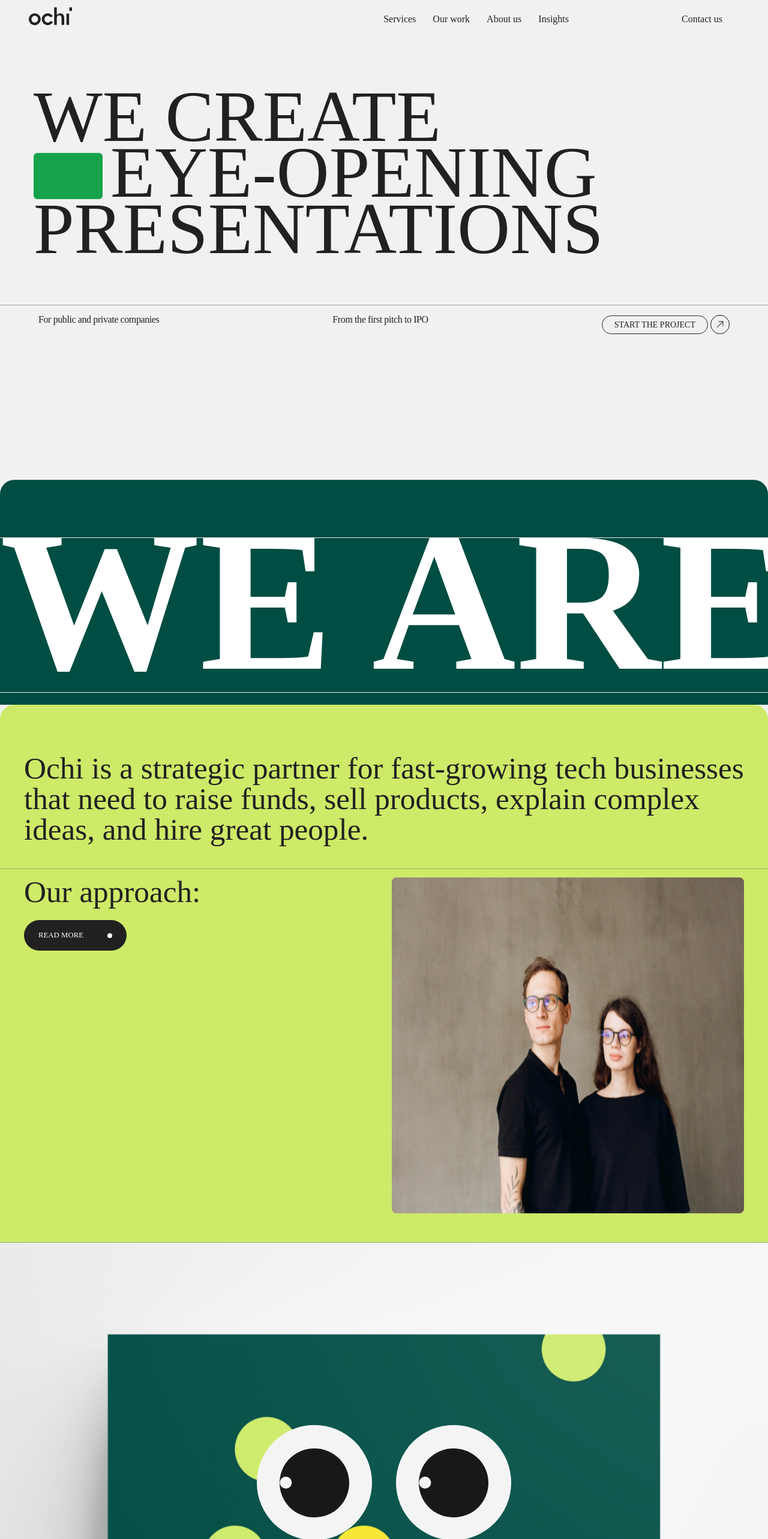
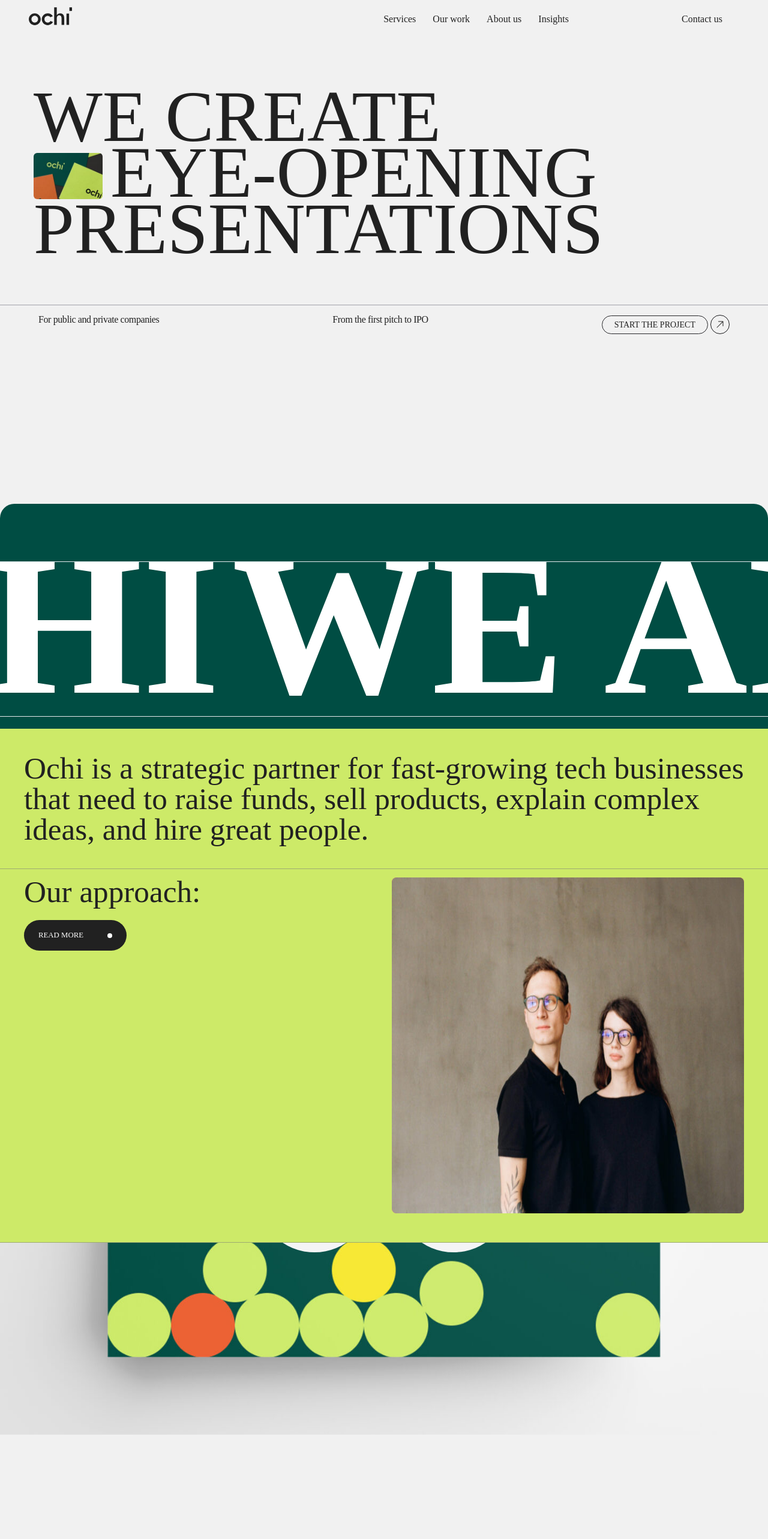
Before and after one commit to dinesh-saini814/OCHI-design-clone, a React (Vite) app: page / in a window 1280 px wide. Shown: the top 2566 px of the page at 60% size. Built offline with nearby package versions, Linux system fonts and the light colour scheme.

Commit message:
added animation in project section

```diff
--- a/package.json
+++ b/package.json
@@ -12,7 +12,9 @@
   "dependencies": {
     "@craco/craco": "^7.1.0",
     "font-awesome": "^4.7.0",
-    "framer-motion": "^11.0.5",
+    "framer-motion": "^11.1.7",
+    "gsap": "^3.12.5",
+    "locomotive-scroll": "^5.0.0-beta.12",
     "react": "^18.2.0",
     "react-dom": "^18.2.0",
     "react-icons": "^5.0.1"
--- a/src/App.jsx
+++ b/src/App.jsx
@@ -7,8 +7,12 @@
 import Projects from "./components/Projects";
 import Cards from "./components/Cards";
 import Footer from "./components/Footer";
+import LocomotiveScroll from "locomotive-scroll";
+import { motion } from "framer-motion";
 
 function App() {
+  const locomotiveScroll = new LocomotiveScroll();
+
   return (
     <div className="w-full min-h-screen text-white bg-background">
       <Navbar />
--- a/src/components/LandingPage.jsx
+++ b/src/components/LandingPage.jsx
@@ -1,16 +1,27 @@
 import React from "react";
 import { HiArrowUpRight } from "react-icons/hi2";
+import { motion } from "framer-motion";
 
 function LandingPage() {
   return (
-    <div className="w-full h-screen bg-background text-charcoal pt-1">
+    <div
+      data-scroll
+      data-scroll-section
+      data-scroll-speed="-.5"
+      className="w-full h-screen bg-background text-charcoal pt-1"
+    >
       <div className="textstructure mt-36 px-14 ">
         {["We Create", "Eye-Opening", "Presentations"].map((item, index) => {
           return (
             <div className="masker">
               <div className="w-fit flex ">
                 {index === 1 && (
-                  <div className="mr-[1vw] w-[9vw] h-[6vw] rounded-md bg-green-600 relative top-[1.05vw]"></div>
+                  <motion.div
+                    initial={{ width: 0 }}
+                    animate={{ width: "9vw" }}
+                    transition={{ ease: [0.76, 0, 0.24, 1], duration: 1 }}
+                    className="mr-[1vw] w-[9vw] h-[6vw] rounded-md bg-cover bg-[url('src/assets/content.jpg')] relative top-[1.05vw]"
+                  ></motion.div>
                 )}
                 <h1 className="uppercase text-[9.5vw] leading-[7.3vw] tracking-normal font-['Test_Founders_Grotesk_X_Condensed'] ">
                   {item}
--- a/src/components/Marquee.jsx
+++ b/src/components/Marquee.jsx
@@ -3,14 +3,29 @@
 
 function Marquee() {
   return (
-    <div className="w-full pt-24 pb-5 bg-marquee rounded-tl-3xl rounded-tr-3xl">
-      <div className="text border-t-[1px] border-b-[1px] flex gap-5 overflow-hidden whitespace-nowrap">
-        <h1 className="text-[26vw] leading-none font-['Test_Founders_Grotesk_X_Condensed'] -mt-[5vw] py-1 uppercase -mb-5 font-semibold">
+    <div
+      data-scroll
+      data-scroll-section
+      data-scroll-speed=".05"
+      className="w-full pt-24 pb-5 bg-marquee rounded-tl-3xl rounded-tr-3xl"
+    >
+      <div className="text border-t-[1px] border-b-[1px] flex overflow-hidden whitespace-nowrap">
+        <motion.h1
+          initial={{ x: "0" }}
+          animate={{ x: "-100%" }}
+          transition={{ repeat: Infinity, ease: "linear", duration: 8 }}
+          className="text-[26vw] leading-none font-['Test_Founders_Grotesk_X_Condensed'] -mt-[5vw] py-1 uppercase -mb-5 font-semibold pr-5"
+        >
           We Are Ochi
-        </h1>
-        <h1 className="text-[26vw] leading-none font-['Test_Founders_Grotesk_X_Condensed'] -mt-[5vw] py-1 uppercase -mb-5 font-semibold">
+        </motion.h1>
+        <motion.h1
+          initial={{ x: "0" }}
+          animate={{ x: "-100%" }}
+          transition={{ repeat: Infinity, ease: "linear", duration: 8 }}
+          className="text-[26vw] leading-none font-['Test_Founders_Grotesk_X_Condensed'] -mt-[5vw] py-1 uppercase -mb-5 font-semibold pr-5"
+        >
           We Are Ochi
-        </h1>
+        </motion.h1>
       </div>
     </div>
   );
--- a/src/components/PlayEyes.jsx
+++ b/src/components/PlayEyes.jsx
@@ -18,7 +18,12 @@
 
   return (
     <div className="w-full h-screen overflow-hidden">
-      <div className="relative w-full h-full bg-cover bg-center bg-play-eye-bg">
+      <div
+        data-scroll
+        data-scroll-section
+        data-scroll-speed="-.6"
+        className="relative w-full h-full bg-cover bg-center bg-play-eye-bg"
+      >
         <div className="absolute flex gap-10 top-1/2 left-1/2 -translate-x-[50%] -translate-y-[50%]">
           <div className="w-[15vw] h-[15vw] flex items-center justify-center bg-zinc-100 rounded-full">
             <div className="relative w-3/5 h-3/5 bg-zinc-900 rounded-full">
--- a/src/components/Projects.jsx
+++ b/src/components/Projects.jsx
@@ -1,7 +1,15 @@
+import { motion, useAnimation } from "framer-motion";
 import React from "react";
 import { RiCircleFill } from "react-icons/ri";
 
 function Projects() {
+  const cards = [useAnimation(), useAnimation()];
+  const handleHoverStart = (index) => {
+    cards[index].start({ y: "0" });
+  };
+  const handleHoverEnd = (index) => {
+    cards[index].start({ y: "100%" });
+  };
   return (
     <div className="w-full py-8 mt-14  text-charcoal bg-background ">
       <div className="w-full px-12 pb-7 border-b-[1px] border-zinc-500 border-opacity-5">
@@ -13,31 +21,53 @@
         <div className="w-full flex flex-col align-middle  ">
           <div className="flex gap-x-2 align-middle ">
             <RiCircleFill className=" text-xs mb-4 mt-1" />
-            <p className="uppercase">vise</p>
+            <p className="uppercase">fyde</p>
           </div>
-          <div className="cardcontainer relative w-full h-[86vh]">
-            <h1 className="absolute left-full text-[21vh] -translate-x-1/2 top-1/2 text-textGreen -translate-y-1/2 z-10 leading-none font-['Test_Founders_Grotesk_X_Condensed']">
+          <motion.div
+            onHoverStart={() => handleHoverStart(0)}
+            onHoverEnd={() => handleHoverEnd(0)}
+            className="cardcontainer relative w-full h-[86vh]"
+          >
+            <h1 className="absolute overflow-hidden flex left-full text-[21vh] -translate-x-1/2 top-1/2 text-textGreen -translate-y-1/2 z-10 leading-none font-['Test_Founders_Grotesk_X_Condensed']">
               {"FYDE".split("").map((item, index) => (
-                <span>{item}</span>
+                <motion.span
+                  initial={{ y: "100%" }}
+                  animate={cards[0]}
+                  transition={{ ease: [0.22, 1, 0.36, 1], delay: index * 0.02 }}
+                  className="inline-block"
+                >
+                  {item}
+                </motion.span>
               ))}
             </h1>
-            <div className="card w-full h-full overflow-hidden bg-gray-500 rounded-lg">
+            <div className="cards w-full h-full overflow-hidden bg-gray-500 rounded-lg">
               <img
                 className="w-full h-full bg-cover"
                 src="https://ochi.design/wp-content/uploads/2023/10/Fyde_Illustration_Crypto_2-663x551.png"
               />
             </div>
-          </div>
+          </motion.div>
         </div>
         <div className="w-full flex flex-col align-middle  ">
           <div className="flex gap-x-2 align-middle ">
             <RiCircleFill className=" text-xs mb-4 mt-1" />
             <p className="uppercase">vise</p>
           </div>
-          <div className="cardcontainer relative w-full h-[86vh]">
-            <h1 className="absolute right-full text-[21vh] translate-x-1/2 top-1/2 text-textGreen -translate-y-1/2 z-10 leading-none font-['Test_Founders_Grotesk_X_Condensed']">
+          <motion.div
+            onHoverStart={() => handleHoverStart(1)}
+            onHoverEnd={() => handleHoverEnd(1)}
+            className="cardcontainer relative w-full h-[86vh]"
+          >
+            <h1 className="absolute flex overflow-hidden right-full text-[21vh] translate-x-1/2 top-1/2 text-textGreen -translate-y-1/2 z-10 leading-none font-['Test_Founders_Grotesk_X_Condensed']">
               {"VISE".split("").map((item, index) => (
-                <span>{item}</span>
+                <motion.span
+                  initial={{ y: "100%" }}
+                  animate={cards[1]}
+                  transition={{ ease: [0.22, 1, 0.36, 1], delay: index * 0.02 }}
+                  className="inline-block"
+                >
+                  {item}
+                </motion.span>
               ))}
             </h1>
 
@@ -47,7 +77,7 @@
                 src="https://ochi.design/wp-content/uploads/2022/09/Vise_front2-663x551.jpg"
               />
             </div>
-          </div>
+          </motion.div>
         </div>
       </div>
     </div>
```
Also changed, not shown: src/assets/content.jpg (added), 1 other file (tests, documents, lock files or other folders).
